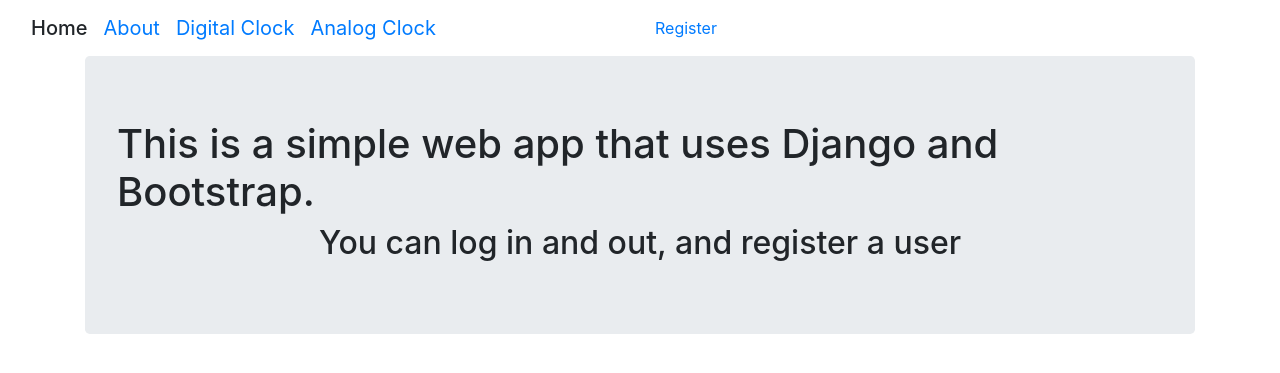
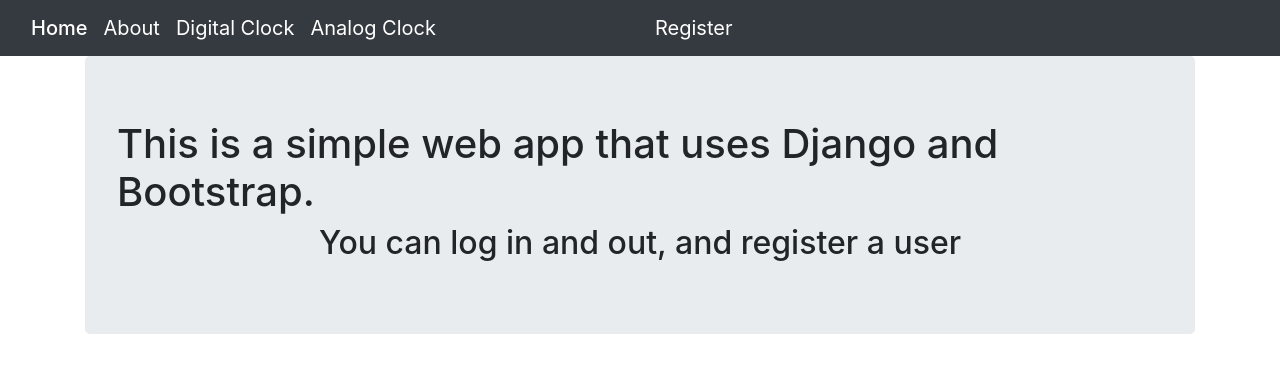
Before and after one commit to SolokiAbbas/profile-creator, a Django app: page /about in a window 1280 px wide. Shown: the top 373 px of the page. Run offline with Django 3.2, Linux system fonts and the light colour scheme; some libraries are stand-ins or nearby versions.

Commit message:
added new css for navbar

```diff
--- a/clocks/templates/base.html
+++ b/clocks/templates/base.html
@@ -14,7 +14,7 @@
     <link rel="stylesheet" href="{% static 'master.css' %}">
   </head>
   <body>
-    <nav class='navbar navbar-expand-lg navbar-static-top'>
+    <nav class='navbar navbar-expand-md navbar-dark bg-dark navbar-static-top'>
       <div class="container">
         <ul class='nav navbar-nav'>
           <li><a class='navbar-brand mb-0 h1' href="{% url 'index' %}">Home</a></li>
@@ -25,7 +25,7 @@
       </div>
       <div class="container">
         <ul class='nav navbar-nav'>
-          <li><a class='navbar-link' href="{% url 'accounts:register' %}">Register</a></li>
+          <li><a class='navbar-brand' href="{% url 'accounts:register' %}">Register</a></li>
 
         </ul>
       </div>
```
Also changed, not shown: clocks/db.sqlite3.
